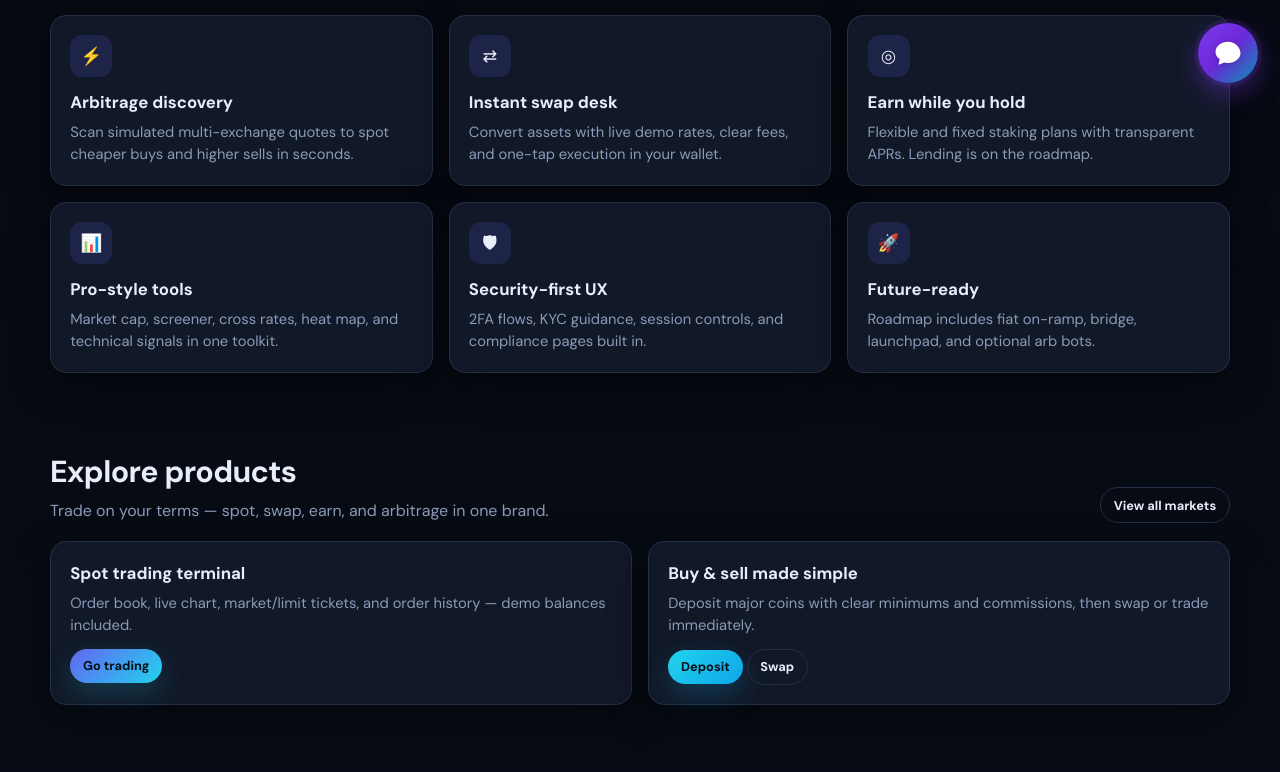
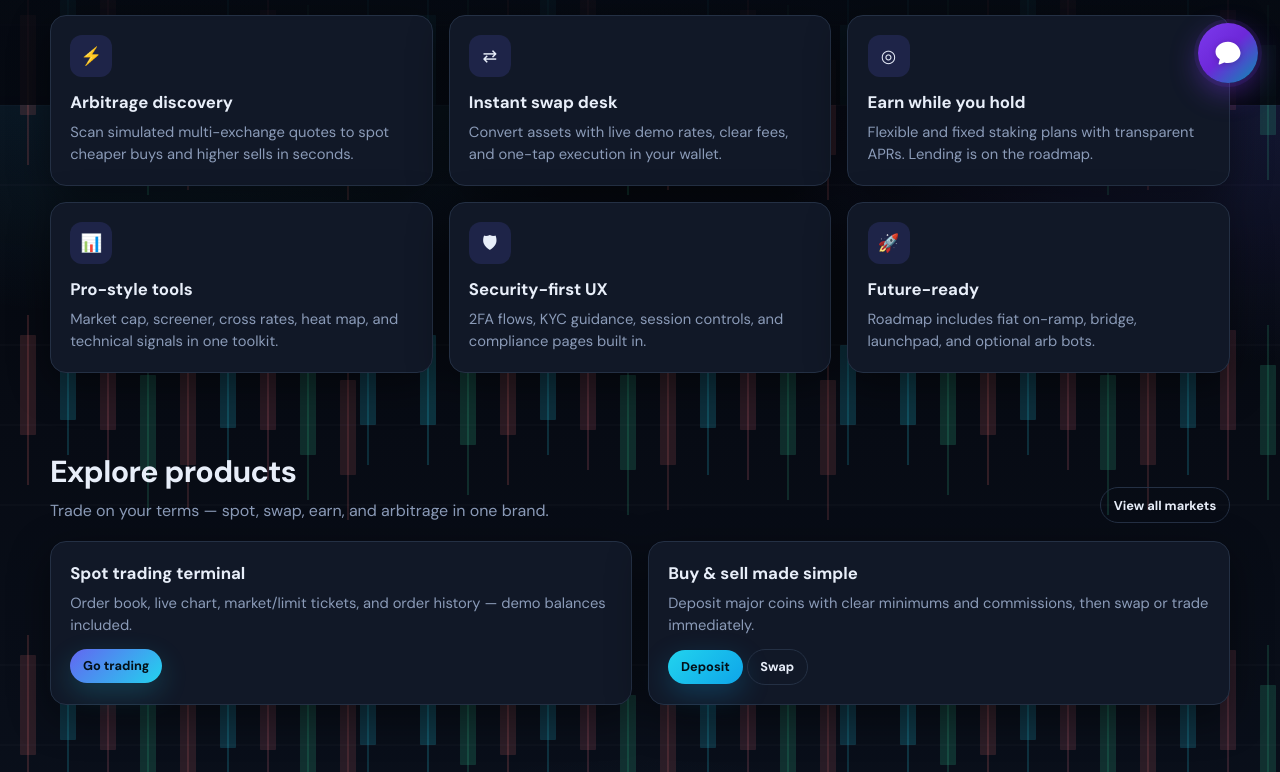
Before and after one commit to Dev-OLAOLU/wunnaxswap, a plain HTML site: page index.html in a window 1280 px wide. Shown: the part 695-1467 px from the top of the page. Drawn offline with Linux system fonts and the light colour scheme; no server answers.

Commit message:
Add candlestick chart pattern to Wunnaxswap page backgrounds.
Tile a subtle bull/bear candle SVG under a dark cool veil so charts stay atmospheric without hurting readability.

```diff
--- a/assets/css/main.css
+++ b/assets/css/main.css
@@ -30,12 +30,47 @@ body {
   min-height: 100vh;
   font-family: var(--font);
   color: var(--text);
-  background:
+  position: relative;
+  isolation: isolate;
+  background-color: #05080f;
+  background-image:
+    /* Candlestick chart pattern */
+    url("../img/candles-bg.svg"),
     radial-gradient(1000px 560px at 10% -12%, rgba(56, 189, 248, 0.14), transparent 55%),
     radial-gradient(900px 500px at 95% 0%, rgba(99, 102, 241, 0.16), transparent 52%),
     radial-gradient(800px 420px at 50% 110%, rgba(14, 165, 233, 0.08), transparent 55%),
     linear-gradient(180deg, #05080f 0%, #070b14 40%, #0a101c 100%);
+  background-size:
+    480px 320px,
+    auto,
+    auto,
+    auto,
+    auto;
+  background-repeat:
+    repeat,
+    no-repeat,
+    no-repeat,
+    no-repeat,
+    no-repeat;
+  background-position:
+    0 0,
+    10% -12%,
+    95% 0%,
+    50% 110%,
+    center;
+  background-attachment: fixed, scroll, scroll, scroll, scroll;
   line-height: 1.5;
+}
+/* Soft veil so candles stay in the background (text stays readable) */
+body::before {
+  content: "";
+  position: fixed;
+  inset: 0;
+  z-index: -1;
+  pointer-events: none;
+  background:
+    linear-gradient(180deg, rgba(5, 8, 15, 0.55) 0%, rgba(7, 11, 20, 0.72) 45%, rgba(5, 8, 15, 0.82) 100%),
+    radial-gradient(ellipse 90% 60% at 50% 0%, rgba(34, 211, 238, 0.06), transparent 60%);
 }
 a { color: var(--cyan); text-decoration: none; }
 a:hover { text-decoration: underline; color: #67e8f9; }
@@ -1109,3 +1144,18 @@ table.data tr:hover td { background: rgba(34, 211, 238, 0.06); }
 .supported-band .disclaimer {
   margin-top: 1.5rem;
 }
+
+/* Keep content above fixed candle backdrop */
+body > main,
+body > header,
+body > footer,
+.topbar,
+.footer,
+.mobile-nav,
+.toast-wrap,
+.wx-chat-root,
+.oauth-overlay {
+  position: relative;
+  z-index: 1;
+}
+.topbar { z-index: 50; }
```
Also changed, not shown: assets/img/candles-bg.svg (added).
